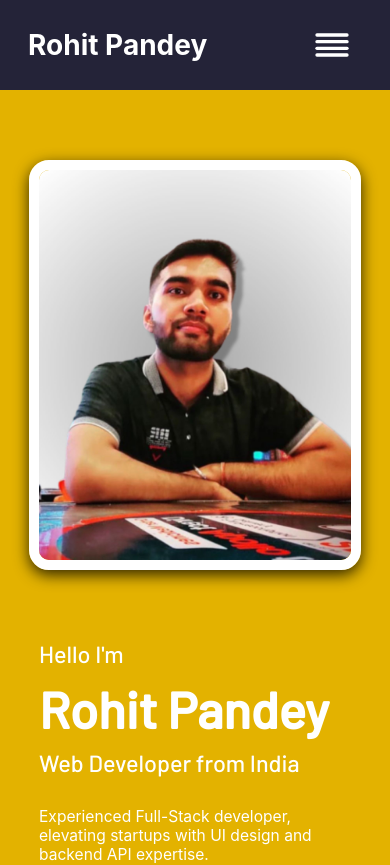
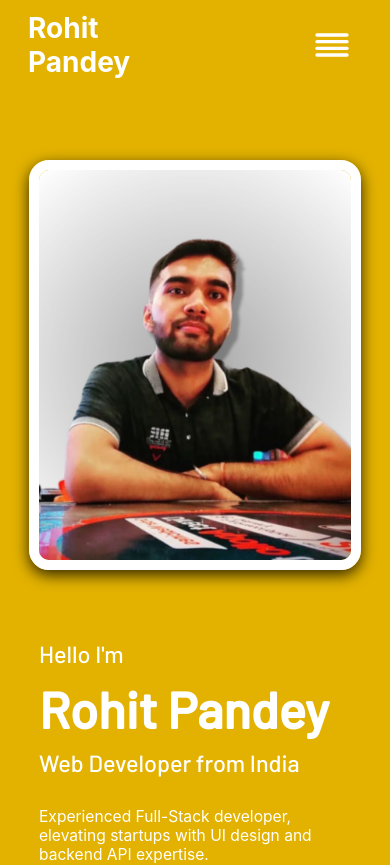
Before and after one commit to therohit777/folio.io, a React (Create React App) app: page / in a window 390 px wide. Shown: the top 865 px of the page. Built offline with nearby package versions, Linux system fonts and the light colour scheme; a web font is replaced by a local one.

Commit message:
some cleanups

```diff
--- a/src/components/Css/Hero.css
+++ b/src/components/Css/Hero.css
@@ -130,6 +130,7 @@
 @media screen and (max-width:1060px){
     .HeroSection{
         min-height: 60vh;
+        padding-bottom: 100px;
     }
     .innercont{
         flex-direction:column-reverse ;
--- a/src/components/Css/Navbar.css
+++ b/src/components/Css/Navbar.css
@@ -26,11 +26,11 @@
     font-size: 28px;
     font-weight: 650;
     padding:14px 0;
-    margin-right: 160px;
+    margin-right: 195px;
 }
 ul{
     display: flex;
-    width: 30%;
+    width: 400px;
     justify-content: space-evenly;
     margin-left: 40px;
 }
@@ -47,7 +47,7 @@ ul li a{
     font-size: 17.5px;
 }
 ul li a:hover{
-    color: #000;
+    color: orangered;
 }
 .cvbutton{
     padding:14px 30px;
@@ -87,8 +87,8 @@ ul li a:hover{
         padding: 14px 0 14px 0 ;
     }
     .Navbar{
-        position: relative;
-        background-color:#242338 ;
+        /* position: relative; */
+        /* background-color:#242338 ; */
     }
     .navbar{
         flex-direction: column;
--- a/src/components/Js/Navbar.jsx
+++ b/src/components/Js/Navbar.jsx
@@ -6,7 +6,7 @@ const Navbar = () => {
   const [hidmenu, sethidmenu] = useState(true);
   const [colorChange, setColorchange] = useState(false);
   const changeNavbarColor = () => {
-    if (window.scrollY >= 20) {
+    if (window.scrollY >= 80) {
       setColorchange(true);
     } else {
       setColorchange(false);
```
